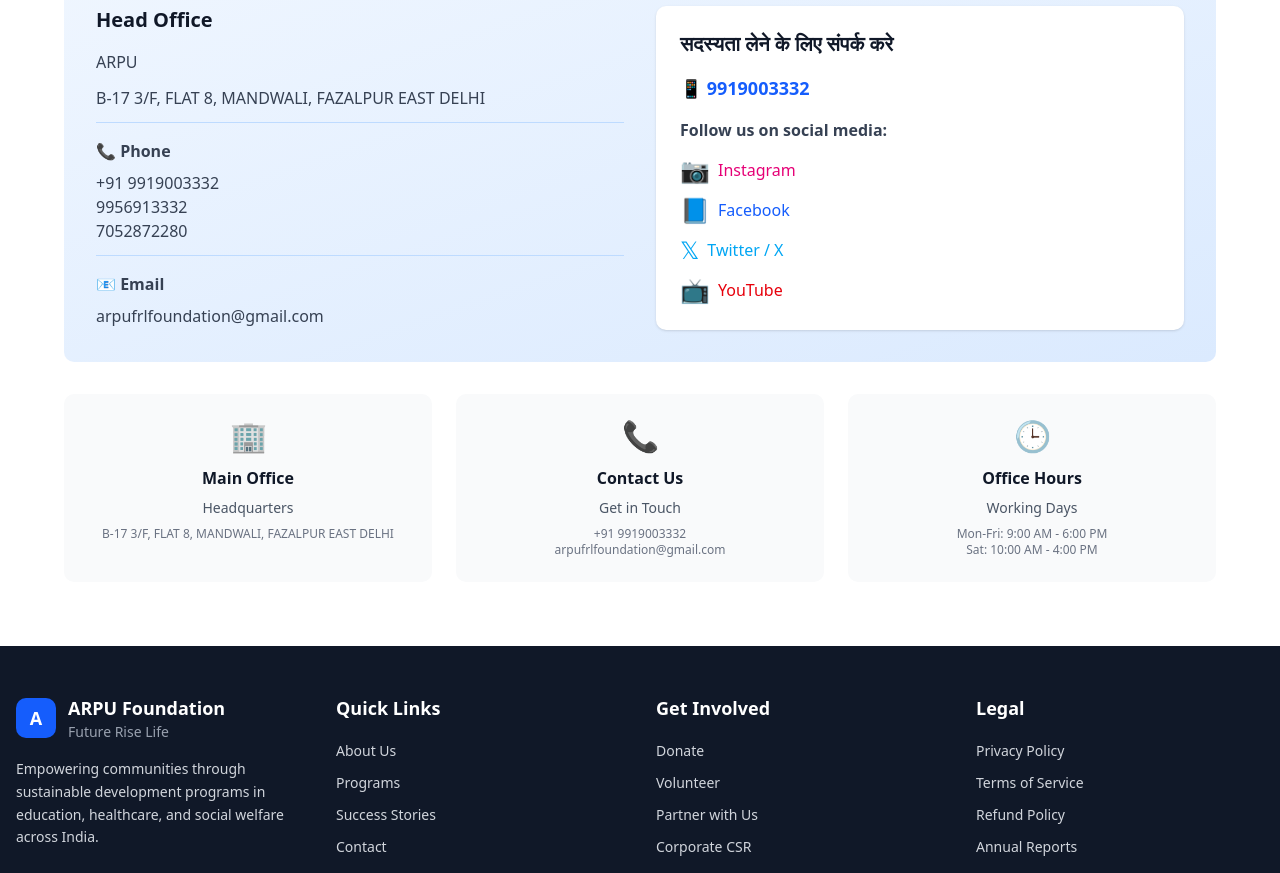
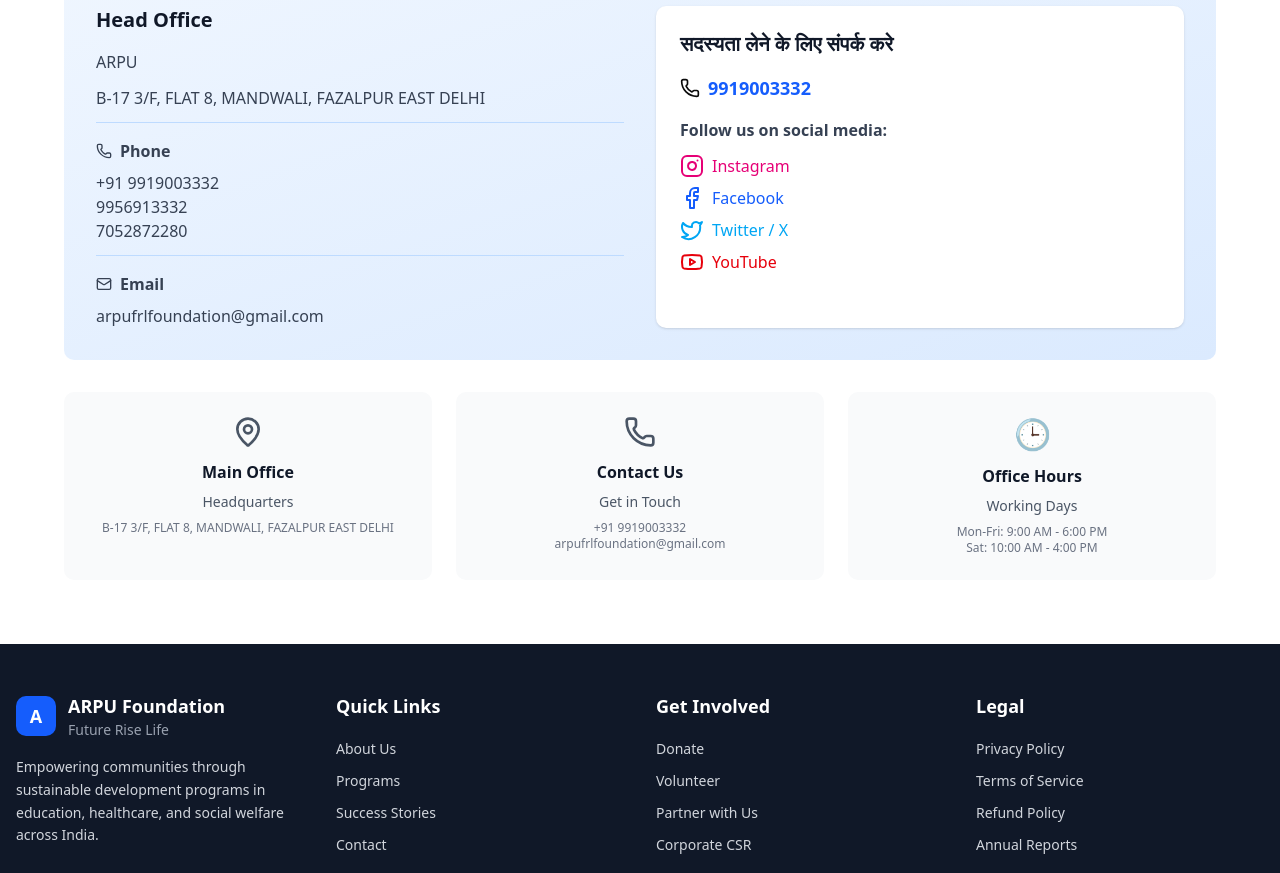
Before and after one commit to arpufrlfoundation-maker/arpufrl-foundation, a Next.js app: page /contact in a window 1280 px wide. Shown: the part 1880-2753 px from the top of the page. Built offline with nearby package versions, Linux system fonts and the light colour scheme; no server answers.

Commit message:
social media link's Used

```diff
--- a/components/common/Footer.tsx
+++ b/components/common/Footer.tsx
@@ -1,4 +1,5 @@
 import Link from 'next/link'
+import { Facebook, Twitter, Linkedin, Instagram, Youtube, Mail, Phone, MapPin } from 'lucide-react'
 
 export default function Footer() {
   const quickLinks = [
@@ -23,11 +24,11 @@ export default function Footer() {
   ]
 
   const socialLinks = [
-    { name: 'Facebook', icon: '📘', href: '#' },
-    { name: 'Twitter', icon: '🐦', href: '#' },
-    { name: 'LinkedIn', icon: '💼', href: '#' },
-    { name: 'Instagram', icon: '📷', href: '#' },
-    { name: 'YouTube', icon: '📺', href: '#' }
+    { name: 'Facebook', icon: Facebook, href: 'https://www.facebook.com/share/1PNHJHKMLa/' },
+    { name: 'Twitter', icon: Twitter, href: 'https://x.com/ArpufrlF?t=Cvm-s7tY65911VLiK2wJoA&s=08' },
+    { name: 'LinkedIn', icon: Linkedin, href: '#' },
+    { name: 'Instagram', icon: Instagram, href: 'https://www.instagram.com/arpufuture?igsh=N2N0M2NhM3p2d3lz' },
+    { name: 'YouTube', icon: Youtube, href: 'https://youtube.com/@arpufutureriselifefoundation?si=QNYF9QTmHu57ztle' }
   ]
 
   return (
@@ -55,15 +56,15 @@ export default function Footer() {
             {/* Contact Info */}
             <div className="space-y-2 text-sm text-gray-300">
               <div className="flex items-center space-x-2">
-                <span>📧</span>
-                <span>info@arpufoundation.org</span>
+                <Mail className="w-4 h-4" />
+                <span>arpufrlfoundation@gmail.com</span>
               </div>
               <div className="flex items-center space-x-2">
-                <span>📞</span>
-                <span>+91 11 2345 6789</span>
+                <Phone className="w-4 h-4" />
+                <span>+91 9919003332</span>
               </div>
               <div className="flex items-center space-x-2">
-                <span>🏢</span>
+                <MapPin className="w-4 h-4" />
                 <span>New Delhi, India</span>
               </div>
             </div>
@@ -123,16 +124,21 @@ export default function Footer() {
             <div>
               <h4 className="font-medium mb-3">Follow Us</h4>
               <div className="flex space-x-3">
-                {socialLinks.map((social) => (
+                {socialLinks.map((social) => {
+                  const IconComponent = social.icon
+                  return (
                     <a
                       key={social.name}
                       href={social.href}
+                      target="_blank"
+                      rel="noopener noreferrer"
                       className="w-8 h-8 bg-gray-800 hover:bg-blue-600 rounded-lg flex items-center justify-center transition-colors"
                       title={social.name}
                     >
-                    <span className="text-sm">{social.icon}</span>
+                      <IconComponent className="w-4 h-4" />
                     </a>
-                ))}
+                  )
+                })}
               </div>
             </div>
           </div>
--- a/components/public/ContactInfo.tsx
+++ b/components/public/ContactInfo.tsx
@@ -1,11 +1,12 @@
 import info from '@/data/info.json'
+import { Mail, Phone, MapPin, Clock, Facebook, Instagram, Twitter, Youtube } from 'lucide-react'
 
 export default function ContactInfo() {
   const org = info.organization
 
   const contactMethods = [
     {
-      icon: '📧',
+      icon: Mail,
       title: 'Email Us',
       details: [
         `General Inquiries: ${org.email}`,
@@ -14,14 +15,14 @@ export default function ContactInfo() {
       ]
     },
     {
-      icon: '📞',
+      icon: Phone,
       title: 'Call Us',
       details: org.phone_numbers.map((phone, index) =>
         index === 0 ? `Main: ${phone}` : phone
       )
     },
     {
-      icon: '🏢',
+      icon: MapPin,
       title: 'Visit Our Office',
       details: [
         org.name,
@@ -30,7 +31,7 @@ export default function ContactInfo() {
       ]
     },
     {
-      icon: '🕒',
+      icon: Clock,
       title: 'Office Hours',
       details: [
         'Monday - Friday: 9:00 AM - 6:00 PM',
@@ -43,22 +44,22 @@ export default function ContactInfo() {
   const socialLinks = [
     {
       name: 'Facebook',
-      icon: '📘',
+      icon: Facebook,
       url: org.social_links.facebook
     },
     {
       name: 'Instagram',
-      icon: '📷',
+      icon: Instagram,
       url: org.social_links.instagram
     },
     {
       name: 'Twitter',
-      icon: '𝕏',
+      icon: Twitter,
       url: org.social_links.twitter || '#'
     },
     {
       name: 'YouTube',
-      icon: '📺',
+      icon: Youtube,
       url: org.social_links.youtube
     }
   ]
@@ -69,10 +70,12 @@ export default function ContactInfo() {
         <h2 className="text-2xl font-bold text-gray-900 mb-6">Contact Information</h2>
 
         <div className="space-y-6">
-          {contactMethods.map((method, index) => (
+          {contactMethods.map((method, index) => {
+            const IconComponent = method.icon
+            return (
               <div key={index} className="flex items-start space-x-4">
                 <div className="flex-shrink-0 w-12 h-12 bg-blue-100 rounded-lg flex items-center justify-center">
-                <span className="text-xl">{method.icon}</span>
+                  <IconComponent className="w-6 h-6 text-blue-600" />
                 </div>
 
                 <div>
@@ -86,7 +89,8 @@ export default function ContactInfo() {
                   </div>
                 </div>
               </div>
-          ))}
+            )
+          })}
         </div>
       </div>
 
@@ -94,7 +98,9 @@ export default function ContactInfo() {
       <div className="border-t pt-8">
         <h3 className="font-semibold text-gray-900 mb-4">Follow Us</h3>
         <div className="flex space-x-4">
-          {socialLinks.map((social, index) => (
+          {socialLinks.map((social, index) => {
+            const IconComponent = social.icon
+            return (
               <a
                 key={index}
                 href={social.url}
@@ -103,9 +109,10 @@ export default function ContactInfo() {
                 className="w-10 h-10 bg-gray-100 hover:bg-blue-100 rounded-lg flex items-center justify-center transition-colors"
                 title={social.name}
               >
-              <span className="text-lg">{social.icon}</span>
+                <IconComponent className="w-5 h-5 text-gray-700" />
               </a>
-          ))}
+            )
+          })}
         </div>
       </div>
 
--- a/components/public/LocationMap.tsx
+++ b/components/public/LocationMap.tsx
@@ -1,4 +1,5 @@
 import info from '@/data/info.json'
+import { Phone, Mail, MapPin, Instagram, Facebook, Twitter, Youtube } from 'lucide-react'
 
 export default function LocationMap() {
   const org = info.organization
@@ -27,7 +28,7 @@ export default function LocationMap() {
                   <p>{org.head_office_address}</p>
 
                   <div className="pt-4 border-t border-blue-200">
-                    <p className="font-semibold mb-2">📞 Phone</p>
+                    <p className="font-semibold mb-2 flex items-center"><Phone className="w-4 h-4 mr-2" /> Phone</p>
                     {org.phone_numbers.map((phone, index) => (
                       <p key={index}>
                         <a href={`tel:${phone}`} className="hover:text-blue-600">
@@ -38,7 +39,7 @@ export default function LocationMap() {
                   </div>
 
                   <div className="pt-4 border-t border-blue-200">
-                    <p className="font-semibold mb-2">📧 Email</p>
+                    <p className="font-semibold mb-2 flex items-center"><Mail className="w-4 h-4 mr-2" /> Email</p>
                     <a href={`mailto:${org.email}`} className="hover:text-blue-600">
                       {org.email}
                     </a>
@@ -50,8 +51,8 @@ export default function LocationMap() {
               <div className="bg-white rounded-lg p-6 shadow-sm">
                 <h3 className="text-xl font-bold text-gray-900 mb-4">सदस्यता लेने के लिए संपर्क करे</h3>
                 <div className="space-y-4">
-                  <p className="text-lg">
-                    📱 <a href="tel:+919919003332" className="text-blue-600 hover:text-blue-700 font-semibold">9919003332</a>
+                  <p className="text-lg flex items-center">
+                    <Phone className="w-5 h-5 mr-2" /> <a href="tel:+919919003332" className="text-blue-600 hover:text-blue-700 font-semibold">9919003332</a>
                   </p>
 
                   <div>
@@ -63,7 +64,7 @@ export default function LocationMap() {
                         rel="noopener noreferrer"
                         className="flex items-center text-pink-600 hover:text-pink-700"
                       >
-                        <span className="text-2xl mr-2">📷</span>
+                        <Instagram className="w-6 h-6 mr-2" />
                         <span>Instagram</span>
                       </a>
                       <a
@@ -72,7 +73,7 @@ export default function LocationMap() {
                         rel="noopener noreferrer"
                         className="flex items-center text-blue-600 hover:text-blue-700"
                       >
-                        <span className="text-2xl mr-2">📘</span>
+                        <Facebook className="w-6 h-6 mr-2" />
                         <span>Facebook</span>
                       </a>
                       <a
@@ -81,7 +82,7 @@ export default function LocationMap() {
                         rel="noopener noreferrer"
                         className="flex items-center text-sky-500 hover:text-sky-600"
                       >
-                        <span className="text-2xl mr-2">𝕏</span>
+                        <Twitter className="w-6 h-6 mr-2" />
                         <span>Twitter / X</span>
                       </a>
                       <a
@@ -90,7 +91,7 @@ export default function LocationMap() {
                         rel="noopener noreferrer"
                         className="flex items-center text-red-600 hover:text-red-700"
                       >
-                        <span className="text-2xl mr-2">📺</span>
+                        <Youtube className="w-6 h-6 mr-2" />
                         <span>YouTube</span>
                       </a>
                     </div>
@@ -103,7 +104,9 @@ export default function LocationMap() {
           {/* Quick Contact Cards */}
           <div className="grid md:grid-cols-3 gap-6">
             <div className="bg-gray-50 rounded-lg p-6 text-center">
-              <div className="text-3xl mb-3">🏢</div>
+              <div className="flex justify-center mb-3">
+                <MapPin className="w-8 h-8 text-gray-600" />
+              </div>
               <h3 className="font-semibold text-gray-900 mb-2">Main Office</h3>
               <p className="text-sm text-gray-600 mb-2">Headquarters</p>
               <p className="text-xs text-gray-500">
@@ -112,7 +115,9 @@ export default function LocationMap() {
             </div>
 
             <div className="bg-gray-50 rounded-lg p-6 text-center">
-              <div className="text-3xl mb-3">📞</div>
+              <div className="flex justify-center mb-3">
+                <Phone className="w-8 h-8 text-gray-600" />
+              </div>
               <h3 className="font-semibold text-gray-900 mb-2">Contact Us</h3>
               <p className="text-sm text-gray-600 mb-2">Get in Touch</p>
               <p className="text-xs text-gray-500">
--- a/data/info.json
+++ b/data/info.json
@@ -60,7 +60,7 @@
       },
       {
         "label": "CHARITY",
-        "link": null
+        "link": "/donate"
       }
     ],
     "image": null
```
Also changed, not shown: app/api/coordinators/route.ts (line endings or trailing spaces). Lines whose indentation alone changed are shown as unchanged.
